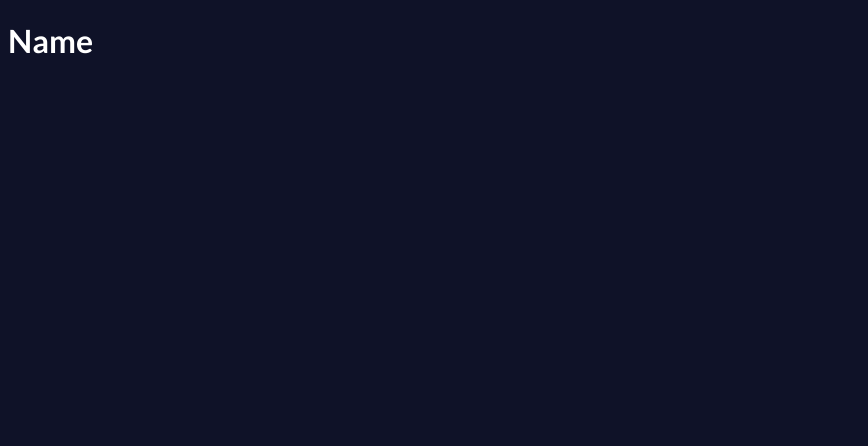
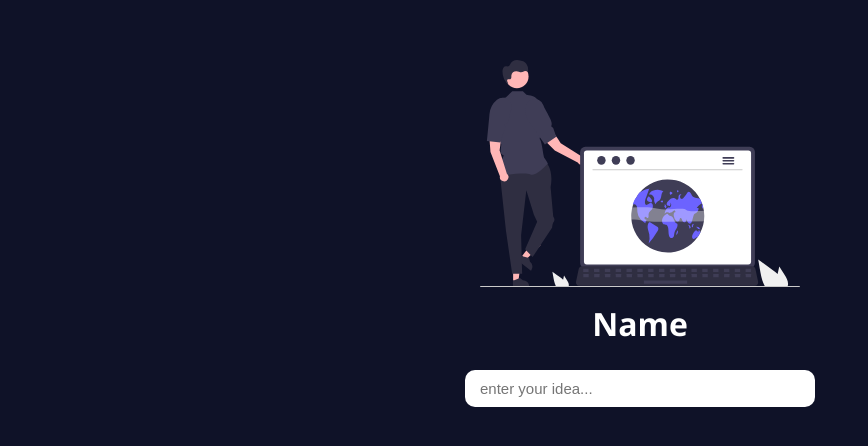
Before and after one commit to SarveshSC/startup-name-generator, a React (Create React App) app: page / in a window 1280 px wide. Shown: the top 446 px of the page, without its empty margins (0-868 px from the left). Built offline with nearby package versions, Linux system fonts and the light colour scheme; a web font is replaced by a local one.

Commit message:
new init

```diff
--- a/src/Components/App.js
+++ b/src/Components/App.js
@@ -1,12 +1,14 @@
 import React, { Component } from 'react'
 import './App.css'
 import Header from './Header/Header'
+import SearchBox from './SearchBox/SearchBox'
 
-export class App extends Component {
+class App extends Component {
   render() {
     return (
       <div>
         <Header/>
+        <SearchBox />
       </div>
     )
   }
--- a/src/Components/Header/Header.css
+++ b/src/Components/Header/Header.css
@@ -1,4 +1,15 @@
 .head-container{
     display: flex;
     flex-direction: column;
+    align-items: center;
+    margin-top: 60px;
 }
+
+.head-image{
+    width: 25vw;
+}
+
+.head-text{
+    font-family: 'Segoe UI', Tahoma, Geneva, Verdana, sans-serif;
+    margin: 15px 0;
+}
--- a/src/Components/Header/Header.jsx
+++ b/src/Components/Header/Header.jsx
@@ -1,8 +1,11 @@
 import React from "react";
+import image from './header-image.svg'
+import './Header.css'
 
 const Header = () => {
   return (
     <div className="head-container">
+      <img src={image} className="head-image" alt="header"/>
       <h1 className="head-text">Name</h1>
     </div>
   );
--- /dev/null
+++ b/src/Components/SearchBox/SearchBox.css
@@ -0,0 +1,18 @@
+.searchbox-container{
+    display: flex;
+    flex-direction: row;
+    justify-content: center;
+    margin: 10px;
+}
+
+.searchbox{
+    border-width: 0;
+    padding: 10px 15px;
+    font-size: 15px;
+    width: 25vw;
+    border-radius: 10px;
+}
+
+.searchbox:focus{
+    outline: 0;
+}
--- /dev/null
+++ b/src/Components/SearchBox/SearchBox.jsx
@@ -0,0 +1,12 @@
+import React from 'react'
+import './SearchBox.css'
+
+function SearchBox() {
+  return (
+    <div className='searchbox-container'>
+        <input type="text" placeholder='enter your idea...' className='searchbox'/>
+    </div>
+  )
+}
+
+export default SearchBox
```
Also changed, not shown: src/Components/Header/header-image.svg (added).
